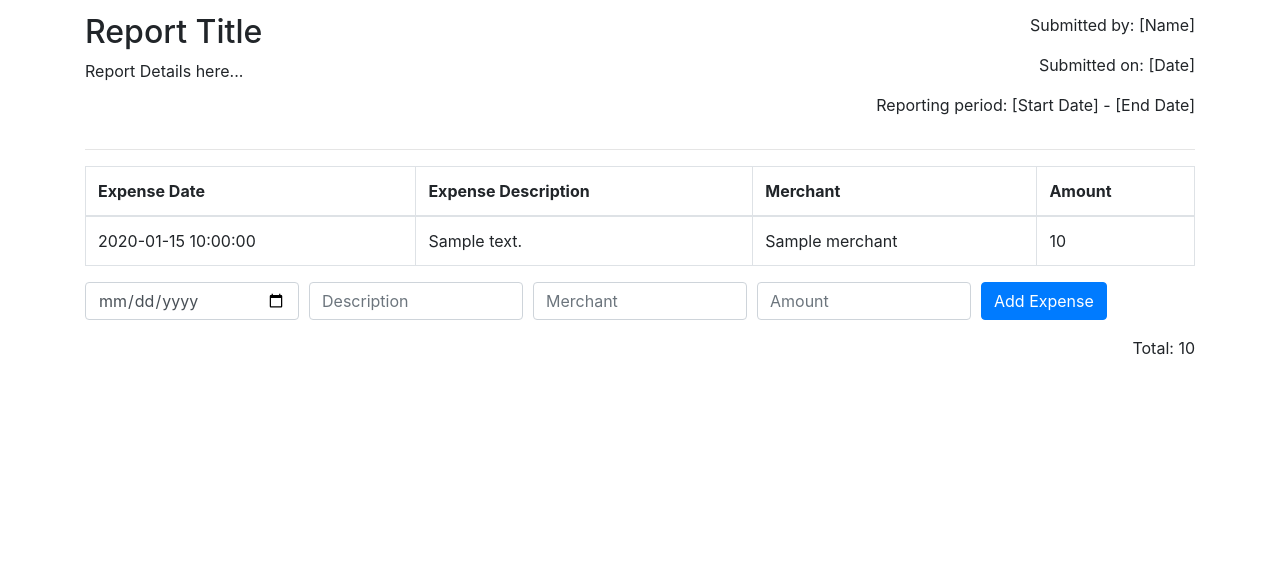
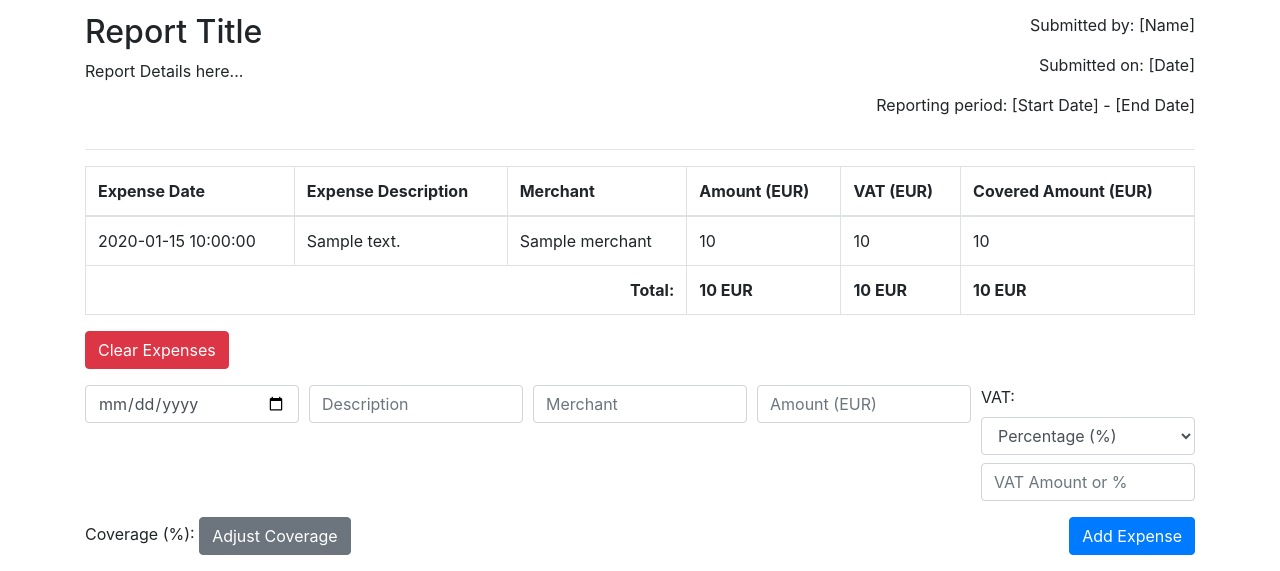
Before and after one commit to hugoparent/expense_report_generator, a Flask app: template templates/index.html in a window 1280 px wide. Shown: the part 331-902 px from the top of the page. Before the commit the page ends 686 px from the top, so only its background shows below. Run offline with Flask 3, Linux system fonts and the light colour scheme; the template is opened without the code that fills it: most values are stand-ins (such as "Sample title", 1, 10 or a date in 2020); some libraries are stand-ins or nearby versions.

Commit message:
Added table, VAT, Covered %

```diff
--- a/app.py
+++ b/app.py
@@ -6,12 +6,20 @@
 @app.route('/', methods=['GET', 'POST'])
 def index():
     if request.method == 'POST':
+        # Calculate VAT and covered amounts based on input percentages
+        amount = float(request.form['amount'])
+        vat_amount = float(request.form['vat_amount']) if 'vat_amount' in request.form else 0
+        coverage = float(request.form.get('coverage', 100)) / 100
+        covered_amount = amount * coverage
+
         # Add the new expense to the session
         expense = {
             'date': request.form['date'],
             'description': request.form['description'],
             'merchant': request.form['merchant'],
-            'amount': float(request.form['amount'])
+            'amount': amount,
+            'vat_amount': vat_amount,
+            'covered_amount': covered_amount
         }
         if 'expenses' not in session:
             session['expenses'] = []
@@ -21,5 +29,10 @@
     expenses = session.get('expenses', [])
     return render_template('index.html', expenses=expenses)
 
+@app.route('/clear', methods=['GET'])
+def clear():
+    session.clear()
+    return redirect(url_for('index'))
+
 if __name__ == '__main__':
     app.run(debug=True)
--- a/templates/index.html
+++ b/templates/index.html
@@ -5,9 +5,6 @@
     <meta name="viewport" content="width=device-width, initial-scale=1.0">
     <title>Expense Report Generator</title>
     <link rel="stylesheet" href="https://maxcdn.bootstrapcdn.com/bootstrap/4.5.2/css/bootstrap.min.css">
-    <script src="https://ajax.googleapis.com/ajax/libs/jquery/3.5.1/jquery.min.js"></script>
-    <script src="https://cdnjs.cloudflare.com/ajax/libs/popper.js/1.16.0/umd/popper.min.js"></script>
-    <script src="https://maxcdn.bootstrapcdn.com/bootstrap/4.5.2/js/bootstrap.min.js"></script>
 </head>
 <body class="container mt-5">
 
@@ -22,6 +19,7 @@
         </div>
     </div>
     <hr>
+
     <!-- Report Details -->
     <div class="row mb-3">
         <div class="col-md-6">
@@ -35,6 +33,7 @@
         </div>
     </div>
     <hr>
+
     <!-- Expense Table -->
     <table class="table table-bordered">
         <thead>
@@ -42,7 +41,9 @@
                 <th>Expense Date</th>
                 <th>Expense Description</th>
                 <th>Merchant</th>
-                <th>Amount</th>
+                <th>Amount (EUR)</th>
+                <th>VAT (EUR)</th>
+                <th>Covered Amount (EUR)</th>
             </tr>
         </thead>
         <tbody>
@@ -52,10 +53,22 @@
                 <td>{{ expense.description }}</td>
                 <td>{{ expense.merchant }}</td>
                 <td>{{ expense.amount }}</td>
+                <td>{{ expense.vat_amount|default(0) }}</td>
+                <td>{{ expense.covered_amount|default(expense.amount) }}</td>
             </tr>
             {% endfor %}
+            <tr>
+                <td colspan="3" class="text-right"><strong>Total:</strong></td>
+                <td><strong>{{ expenses|map(attribute='amount')|map('default', 0)|sum }} EUR</strong></td>
+                <td><strong>{{ expenses|map(attribute='vat_amount')|map('default', 0)|sum }} EUR</strong></td>
+                <td><strong>{{ expenses|map(attribute='covered_amount')|map('default', 0)|sum }} EUR</strong></td>
+            </tr>
         </tbody>
     </table>
+
+    <!-- Clear Button -->
+    <a href="{{ url_for('clear') }}" class="btn btn-danger mb-3">Clear Expenses</a>
+
     <!-- Add Expense Form -->
     <form method="post" class="mb-3">
         <div class="form-row">
@@ -69,13 +82,53 @@
                 <input type="text" name="merchant" class="form-control" placeholder="Merchant" required>
             </div>
             <div class="col">
-                <input type="number" step="0.01" name="amount" class="form-control" placeholder="Amount" required>
+                <input type="number" step="0.01" name="amount" class="form-control" placeholder="Amount (EUR)" required>
             </div>
+            <!-- VAT Input: Toggle between percentage and net amount -->
             <div class="col">
+                <label>VAT:</label>
+                <select id="vatType" onchange="toggleVATInput();" class="form-control mb-2">
+                    <option value="percentage" selected>Percentage (%)</option>
+                    <option value="amount">Amount (EUR)</option>
+                </select>
+                <input type="number" step="0.01" name="vat_amount" class="form-control" placeholder="VAT Amount or %" required id="vatInput">
+            </div>
+        </div>
+        <div class="form-row mt-3">
+            <div class="col">
+                <label for="coverage">Coverage (%):</label>
+                <input type="number" step="1" min="0" max="99" value="50" name="coverage" class="form-control" id="coverage" style="display:none;">
+                <button type="button" onclick="toggleCoverage();" class="btn btn-secondary">Adjust Coverage</button>
+            </div>
+            <div class="col text-right">
                 <button type="submit" class="btn btn-primary">Add Expense</button>
             </div>
         </div>
     </form>
-    <p class="text-right">Total: {{ expenses|sum(attribute='amount') }}</p>
+
+    <!-- JavaScript Functions -->
+    <script>
+        function toggleVATInput() {
+            const vatType = document.getElementById('vatType').value;
+            const vatInput = document.getElementById('vatInput');
+
+            if (vatType === 'percentage') {
+                vatInput.placeholder = "VAT %";
+            } else {
+                vatInput.placeholder = "VAT Amount (EUR)";
+            }
+        }
+
+        function toggleCoverage() {
+            const coverageInput = document.getElementById('coverage');
+            if (coverageInput.style.display === "none") {
+                coverageInput.style.display = "block";
+                coverageInput.value = 50; // Default to 50% when opened
+            } else {
+                coverageInput.style.display = "none";
+            }
+        }
+    </script>
+
 </body>
 </html>
```
